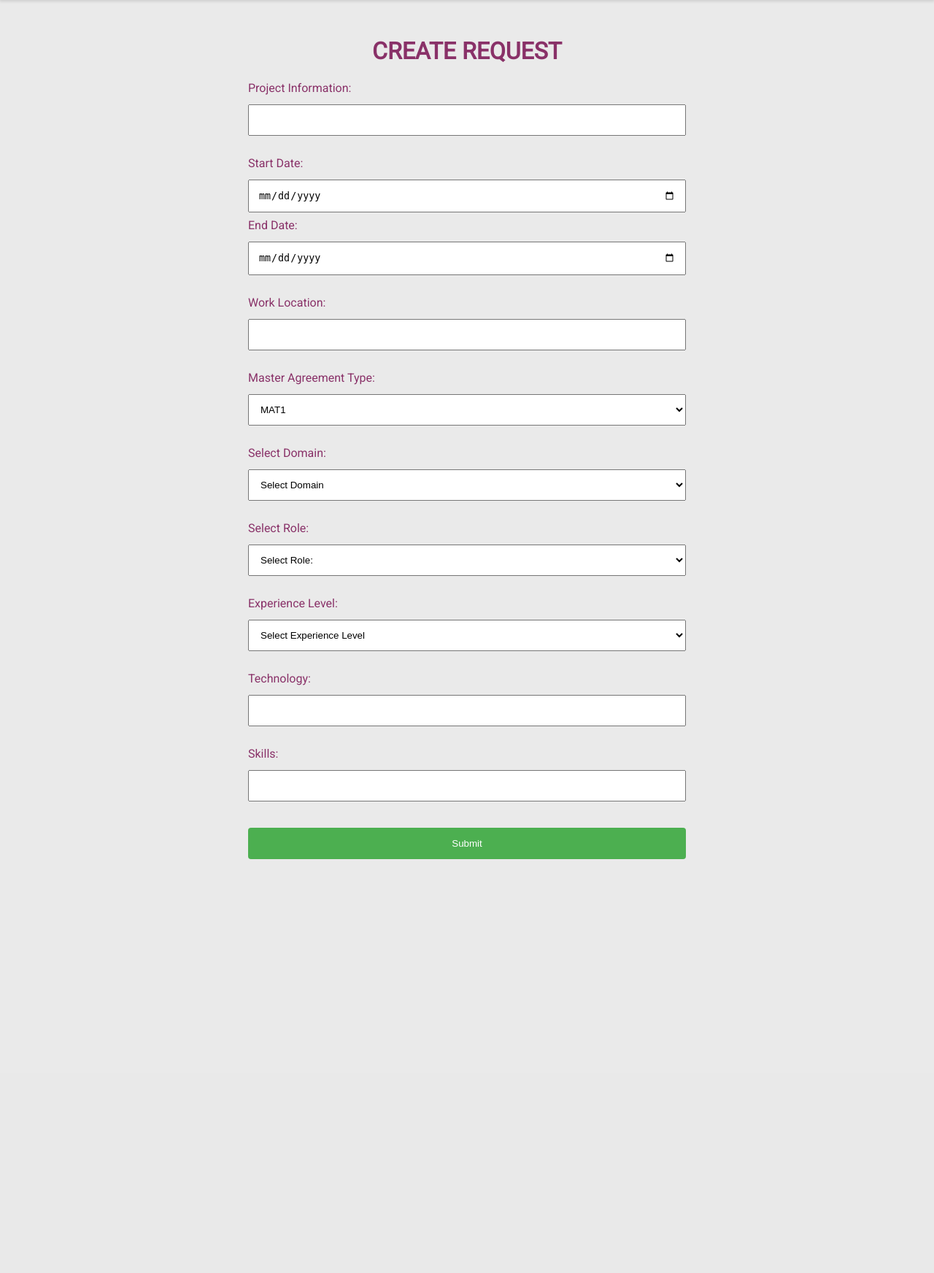
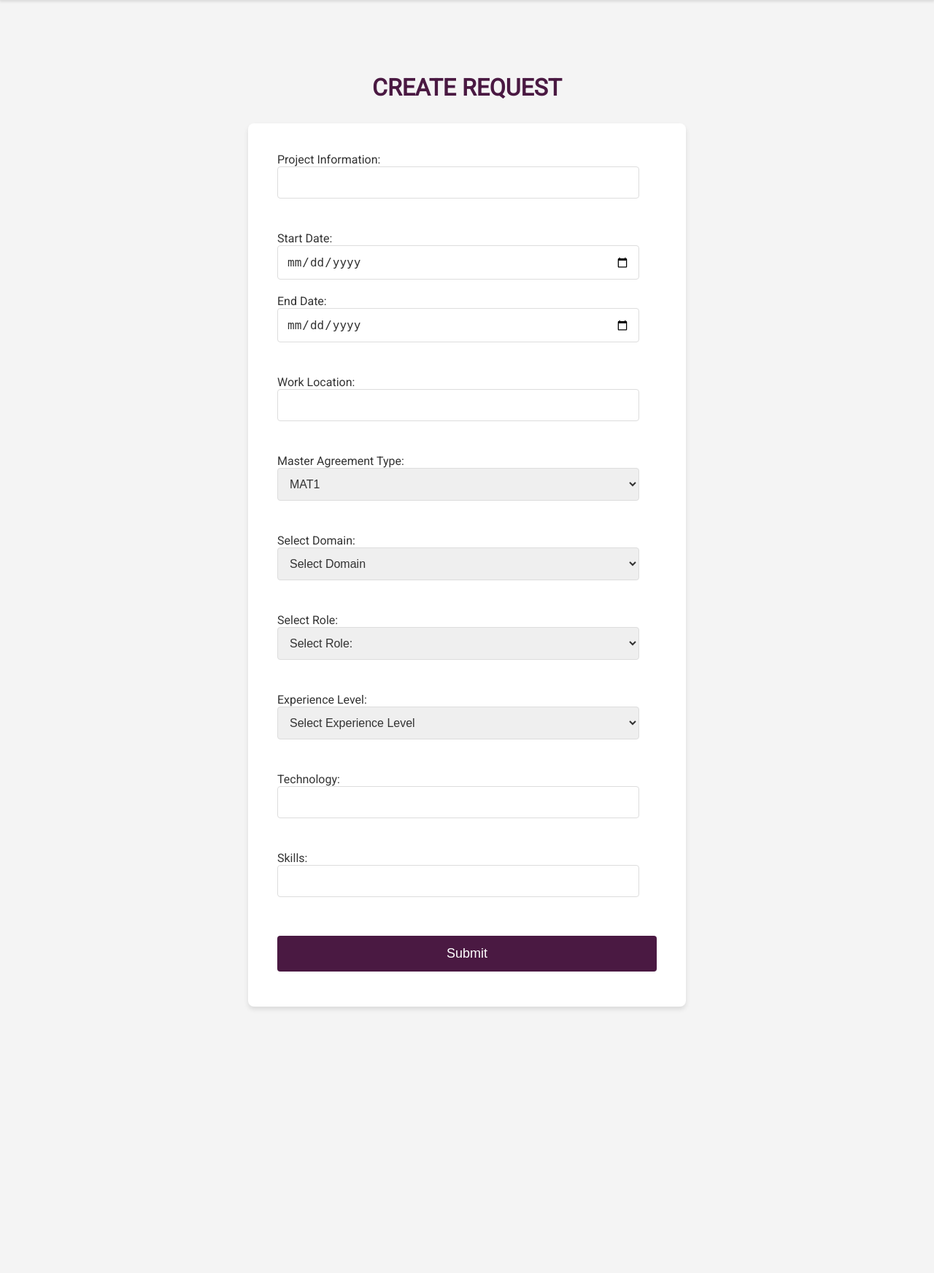
Before and after one commit to richapadhi/Agile, a Django app: template vehicleservicemanagement-master/vehicleservicemanagement-master/templates/vehicle/customer_add_request.html in a window 1280 px wide. Shown: the part 65-1809 px from the top of the page at 73% size. Before the commit the page ends 1242 px from the top, so only its background shows below. Run offline with Django 3.2, Linux system fonts and the light colour scheme; tables that the repository leaves empty hold one stand-in row (values such as "Sample post"); the template is opened without the code that fills it: values that come from a table or form of the project are taken from there, most other values are stand-ins (such as "Sample title", 1, 10 or a date in 2020); grey boxes marked "Sample" are stand-in pictures; some libraries are stand-ins or nearby versions.

Commit message:
Update customer_add_request.html

```diff
--- a/vehicleservicemanagement-master/vehicleservicemanagement-master/templates/vehicle/customer_add_request.html
+++ b/vehicleservicemanagement-master/vehicleservicemanagement-master/templates/vehicle/customer_add_request.html
@@ -7,44 +7,67 @@
   <meta name="viewport" content="width=device-width, initial-scale=1.0">
   <title>Create Request</title>
   <style media="screen">
-    /* Container styling */
-    .form-container {
-      max-width: 600px;
-      margin: 0 auto;
+    body {
+      font-family: 'Roboto', sans-serif;
+      background-color: #f4f4f4;
+      padding: 50px 0;
     }
 
-    /* Form element styling */
-    .form-input {
-      width: 100%;
-      padding: 12px;
-      margin: 8px 0;
-      box-sizing: border-box;
+    h1 {
+      text-align: center;
+      color: #4A1942;
     }
 
-    /* Submit button styling */
+    .form-container {
+      background: white;
+      max-width: 600px;
+      margin: 30px auto;
+      padding: 40px;
+      border-radius: 8px;
+      box-shadow: 0 4px 6px rgba(0, 0, 0, 0.1);
+    }
+
+    .form-input, .form-input select {
+      width: calc(100% - 24px);
+      padding: 12px;
+      margin-bottom: 20px;
+      box-sizing: border-box;
+      border-radius: 4px;
+      border: 1px solid #ddd;
+      font-size: 16px;
+      color: #333;
+    }
+
     .submit-button {
       width: 100%;
-      background-color: #4CAF50;
+      background-color: #4A1942; /* Dark purple */
       color: white;
-      padding: 14px;
+      padding: 14px 20px;
       margin: 8px 0;
       border: none;
       border-radius: 4px;
       cursor: pointer;
+      transition: background-color 0.3s ease;
+      font-weight: 500;
+      font-size: 18px;
     }
 
     .submit-button:hover {
-      background-color: #45a049;
+      background-color: #893168; /* Lighter purple */
     }
 
-    /* Additional styling */
     label {
-      display: block;
-      margin-bottom: 5px;
+      color: #333;
+      font-weight: 500;
+      margin-bottom: 8px;
     }
 
     .form-group {
-      margin-bottom: 20px;
+      margin-bottom: 25px;
+    }
+
+    .form-group:last-child {
+      margin-bottom: 0;
     }
   </style>
 </head>
```
